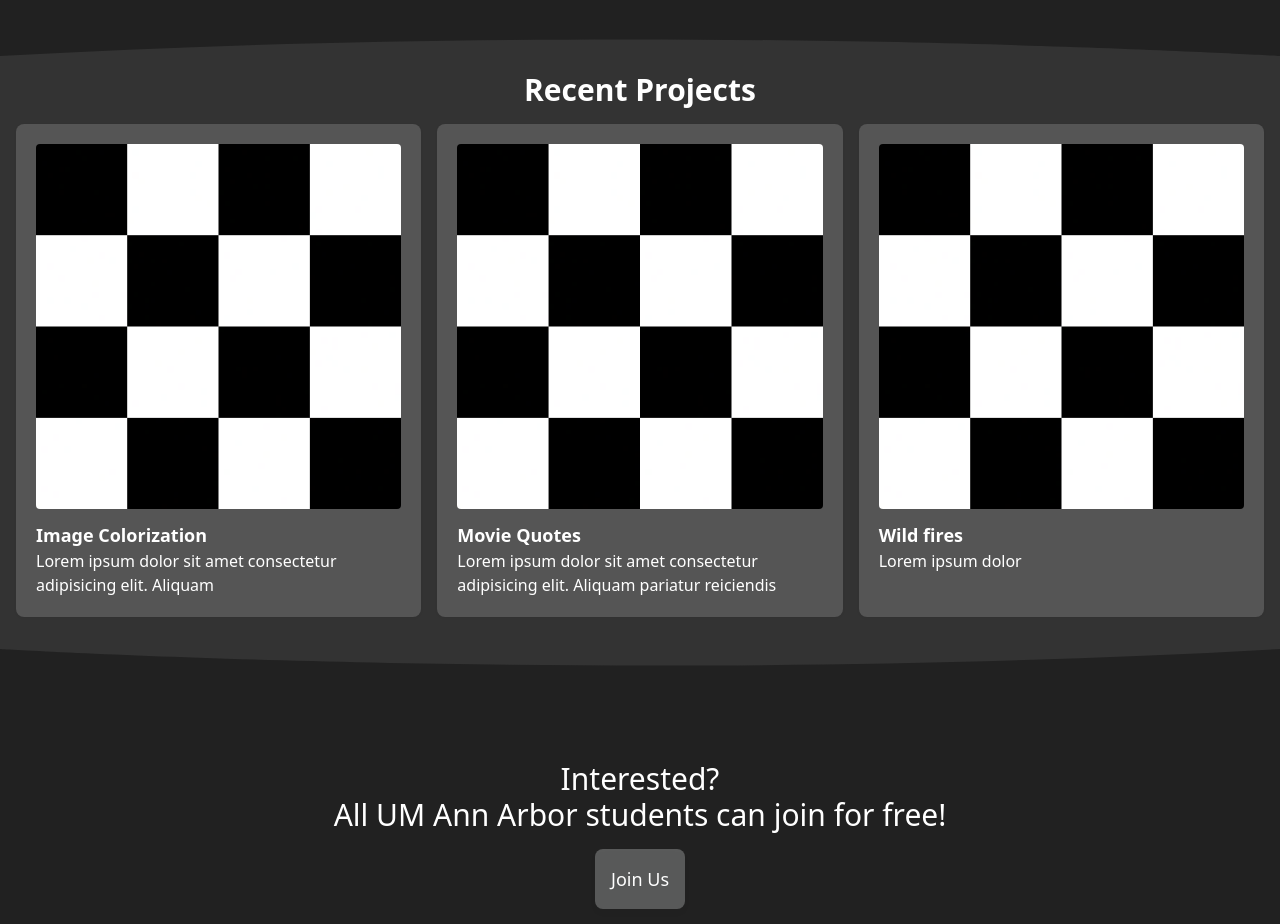
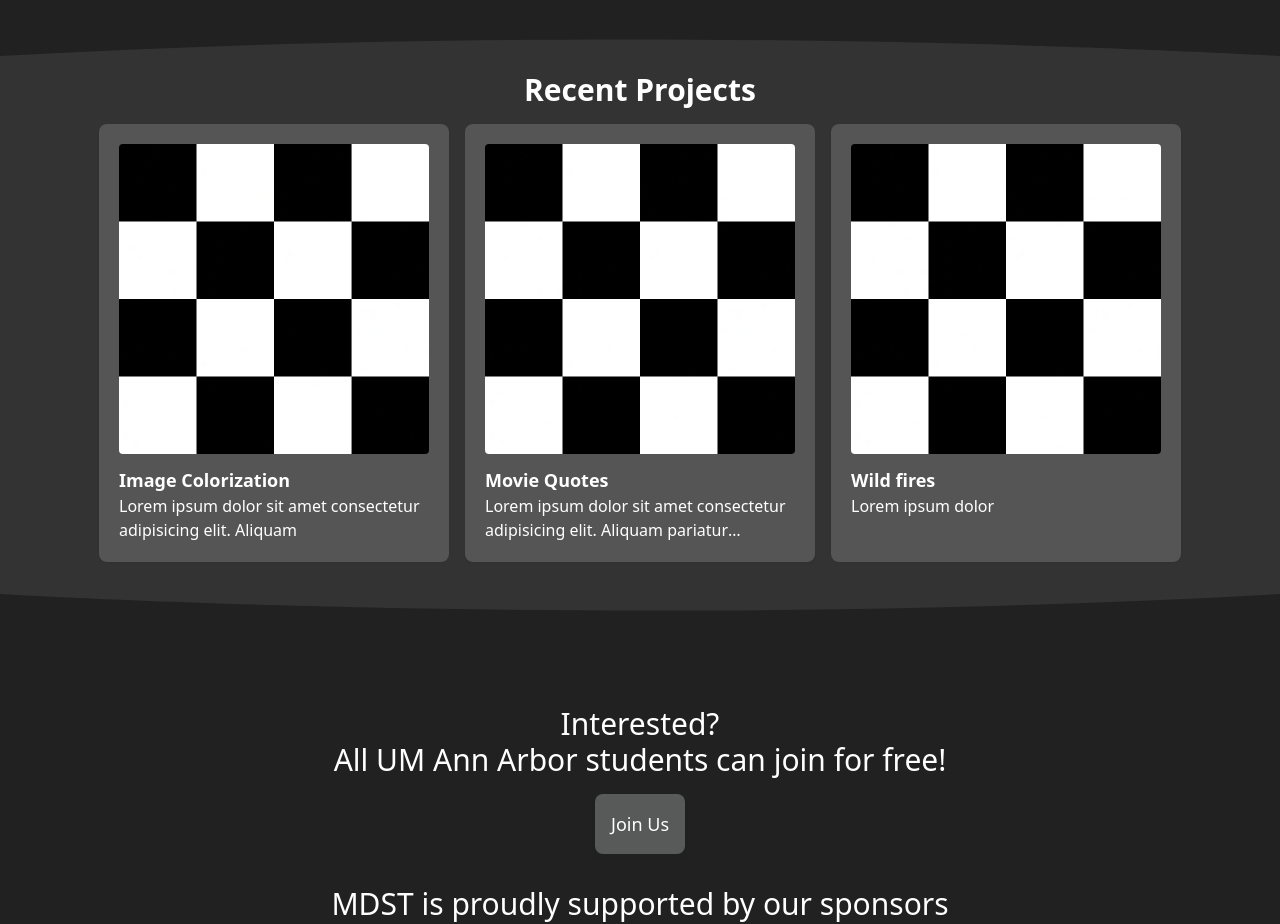
Before and after one commit to MichiganDataScienceTeam/official-website, a Next.js app: page / in a window 1280 px wide. Shown: the part 1360-2284 px from the top of the page. Built offline with nearby package versions, Linux system fonts and the light colour scheme.

Commit message:
fixed project sizing on homepage

```diff
--- a/pages/index.jsx
+++ b/pages/index.jsx
@@ -107,7 +107,7 @@ function ProjectCard({ json, basePath }) {
   return (
     <Link
       href={json.link}
-      className="bg-grey-light p-5 rounded-lg drop-shadow-sm w-full transition hover:-translate-y-1 min-w-[200px]"
+      className="bg-grey-light p-5 rounded-lg drop-shadow-sm max-w-[350px] transition hover:-translate-y-1 min-w-[200px]"
     >
       <Image
         className="w-full rounded mb-3"
```
